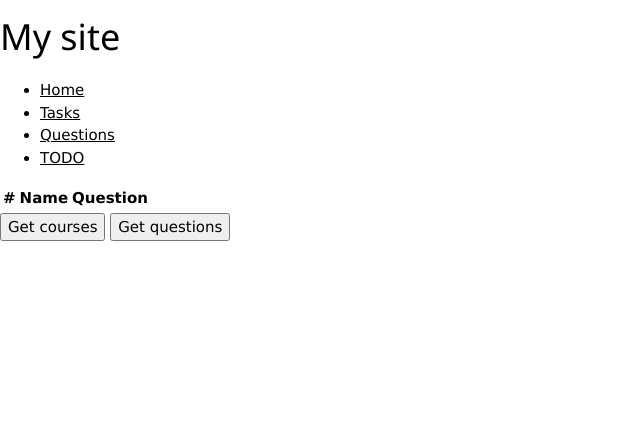
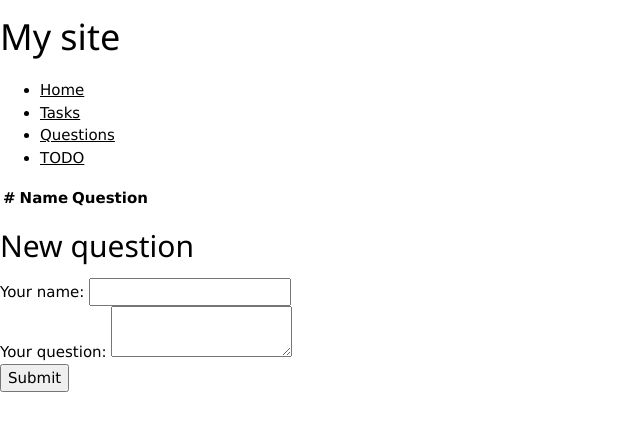
Before and after one commit to vadimbliznyuk/oct-mvc, a PHP site: page /questions in a window 1280 px wide. Shown: the top 431 px of the page, without its empty margins (0-640 px from the left). Run offline with PHP 8.4, Linux system fonts and the light colour scheme; data that the repository does not hold is empty; some libraries are stand-ins or nearby versions.

Commit message:
new question form

```diff
--- a/app/views/questions_index_view.php
+++ b/app/views/questions_index_view.php
@@ -10,6 +10,12 @@
 
     </tbody>
 </table>
-<button id="courses" type="button">Get courses</button>
-<button id="questions-btn" type="button">Get questions</button>
+<!--<button id="courses" type="button">Get courses</button>-->
+<!--<button id="questions-btn" type="button">Get questions</button>-->
+<h2>New question</h2>
+<form name="question">
+    <label>Your name: <input tupe = "text" name="author" required=""/></label>
+    <label>Your question: <textarea name="text" required></textarea></label>
+    <input type="submit"/>
+</form>
 <script src="js/questions.js"></script>
--- a/app/views/template_main_view.php
+++ b/app/views/template_main_view.php
@@ -4,7 +4,8 @@
         <meta charset="UTF-8">
         <title></title>
         <link rel="stylesheet" href="https://www.w3schools.com/w3css/4/w3.css">
-        <link rel="stylesheet" href="path/to/font-awesome/css/font-awesome.min.css">
+        <link rel="stylesheet" href="https://cdnjs.cloudflare.com/ajax/libs/font-awesome/4.7.0/css/font-awesome.min.css">
+	<link href="css/question.css" rel="stylesheet" type="text/css"/>
     </head>
     <body>
 	<h1>My site</h1>
--- /dev/null
+++ b/css/question.css
@@ -0,0 +1,3 @@
+form[name="question"] label{
+    display: block;
+}
--- a/js/questions.js
+++ b/js/questions.js
@@ -1,25 +1,52 @@
-document.getElementById('courses').onclick = function () {
-    var xhr = new XMLHttpRequest();
-    xhr.open('GET', 'https://api.privatbank.ua/p24api/pubinfo?json&exchange&coursid=5');
-    xhr.onreadystatechange = function () {
-	if (xhr.readyState === 4) {
-	    if (xhr.status === 200) {
-		var json_text = xhr.responseText;
-		var courses = JSON.parse(json_text);
-//		alert(xhr.responseText);
-		console.log(courses);
-		for(var i=0; i < courses.length; i++){
-		    alert(courses[i].ccy); //TODO выводи как хочешь
-		}
-	    } else {
-		alert('error :' + xhr.statusText);
-	    }
-	}
-    }
-    xhr.send();
-}
+//document.getElementById('courses').onclick = function () {
+//    var xhr = new XMLHttpRequest();
+//    xhr.open('GET', 'https://api.privatbank.ua/p24api/pubinfo?json&exchange&coursid=5');
+//    xhr.onreadystatechange = function () {
+//	if (xhr.readyState === 4) {
+//	    if (xhr.status === 200) {
+//		var json_text = xhr.responseText;
+//		var courses = JSON.parse(json_text);
+////		alert(xhr.responseText);
+//		console.log(courses);
+//		for(var i=0; i < courses.length; i++){
+//		    alert(courses[i].ccy); //TODO выводи как хочешь
+//		}
+//	    } else {
+//		alert('error :' + xhr.statusText);
+//	    }
+//	}
+//    }
+//    xhr.send();
+//}
 
-document.getElementById('questions-btn').onclick = function (){
+//document.getElementById('questions-btn').onclick = function (){
+//    var xhr = new XMLHttpRequest();
+//    xhr.open('GET', '/api/questions');
+//    xhr.onreadystatechange = function () {
+//	if (xhr.readyState === 4) {
+//	    if (xhr.status === 200) {
+//		var json_text = xhr.responseText;
+//		var questions = JSON.parse(json_text);
+//		console.log(questions);
+//		// TODO вывести в табличку
+//		var tbody = document.querySelector('#questions tbody');
+//		tbody.innerHTML = '';
+//		for(var i=0; i < questions.length; i++){
+//		    tbody.innerHTML += '<tr>\n\
+//<td>'+questions[i].id+'</td>\n\
+//<td>'+questions[i].author+'</td>\n\
+//<td>'+questions[i].text+'</td>\n\
+//</tr>';
+//		}
+//	    } else {
+//		return false;
+//	    }
+//	}
+//    }
+//    xhr.send();
+//}
+
+function showQuestion (){
     var xhr = new XMLHttpRequest();
     xhr.open('GET', '/api/questions');
     xhr.onreadystatechange = function () {
@@ -45,3 +72,5 @@ document.getElementById('questions-btn').onclick = function (){
     }
     xhr.send();
 }
+
+showQuestion ();
```
Also changed, not shown: app/views/tasks_index_view.php (+13 -3 lines).
